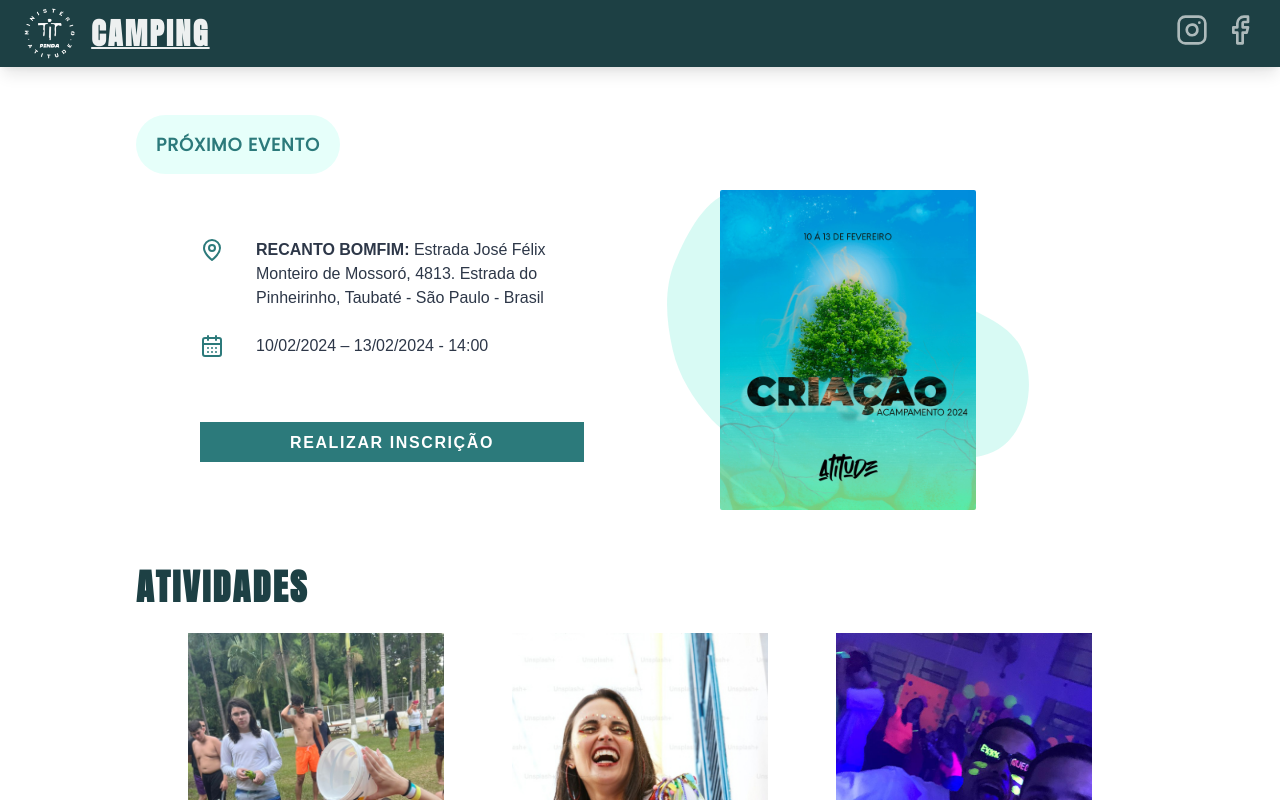
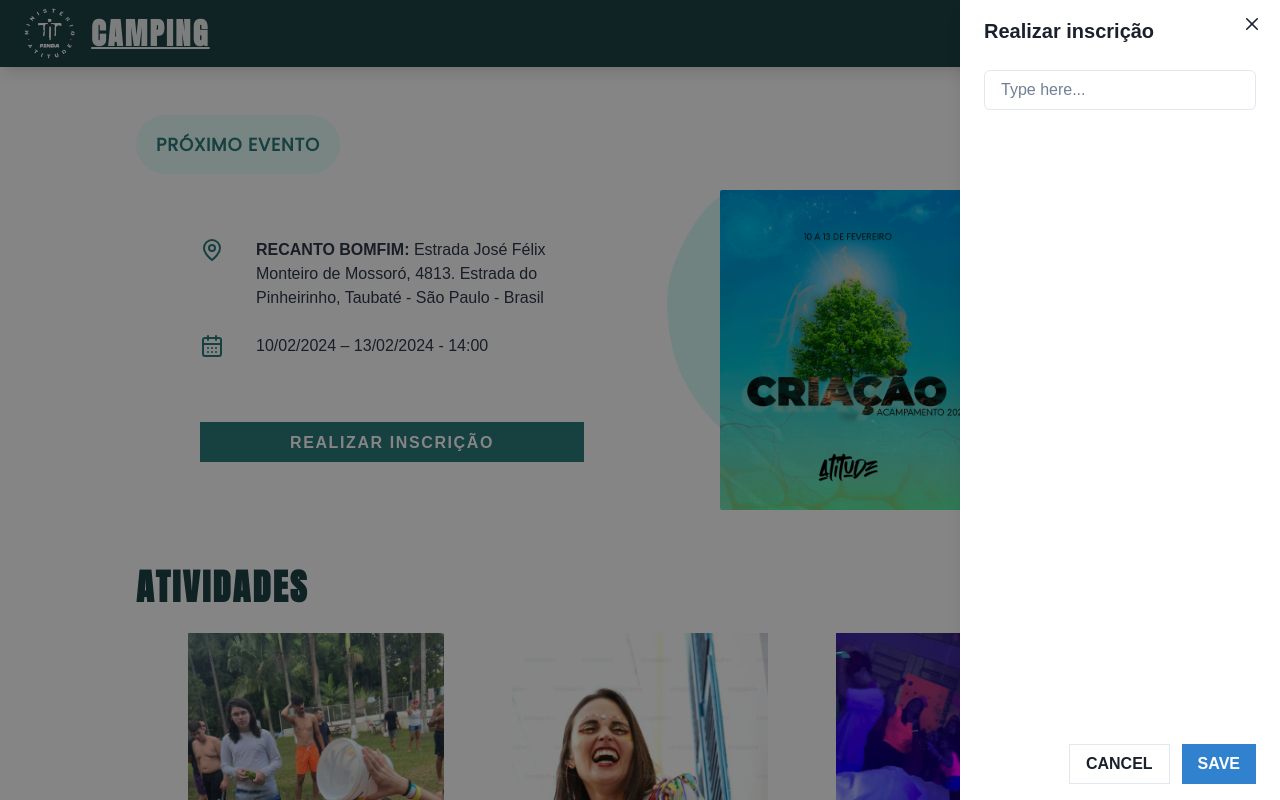
Before and after one commit to wellingtongmota/camping-fonte, a React (Vite) app: page / in a window 1280 px wide. Both pictures are taken after a click on the button "REALIZAR INSCRIÇÃO". Built offline with nearby package versions, Linux system fonts and the light colour scheme.

Commit message:
Criação componente SubscribeDrawer

```diff
--- a/src/components/NextEvent.jsx
+++ b/src/components/NextEvent.jsx
@@ -4,6 +4,7 @@ import { Badge, Button, Flex, Icon, Image, Text } from '@chakra-ui/react'
 import { LuMapPin, LuCalendarDays } from "react-icons/lu";
 
 import evento from '/arte_banner.jpg'
+import SubscribeDrawer from './SubscribeDrawer';
 
 const NextEvent = () => {
   return (
@@ -57,6 +58,7 @@ const NextEvent = () => {
             </Flex>
           </Flex>
 
+          <SubscribeDrawer w='full'>
             <Button
               mt={[6, 10]}
               w='full'
@@ -67,6 +69,7 @@ const NextEvent = () => {
             >
               Realizar inscrição
             </Button>
+          </SubscribeDrawer>
 
         </Flex>
 
--- /dev/null
+++ b/src/components/SubscribeDrawer.jsx
@@ -0,0 +1,43 @@
+import { Button, Drawer, DrawerBody, DrawerCloseButton, DrawerContent, DrawerFooter, DrawerHeader, DrawerOverlay, Flex, Input, useDisclosure } from '@chakra-ui/react'
+import React, { useRef } from 'react'
+
+
+const SubscribeDrawer = (props) => {
+
+  const { isOpen, onOpen, onClose } = useDisclosure()
+  const btnRef = useRef()
+
+  return (
+    <Flex {...props}>
+      <Flex w='full' ref={btnRef} onClick={onOpen}>
+        {props.children}
+      </Flex>
+
+      <Drawer
+        isOpen={isOpen}
+        placement='right'
+        onClose={onClose}
+        finalFocusRef={btnRef}
+      >
+        <DrawerOverlay />
+        <DrawerContent>
+          <DrawerCloseButton />
+          <DrawerHeader>Realizar inscrição</DrawerHeader>
+
+          <DrawerBody>
+            <Input placeholder='Type here...' />
+          </DrawerBody>
+
+          <DrawerFooter>
+            <Button variant='outline' mr={3} onClick={onClose}>
+              Cancel
+            </Button>
+            <Button colorScheme='blue'>Save</Button>
+          </DrawerFooter>
+        </DrawerContent>
+      </Drawer>
+    </Flex>
+  )
+}
+
+export default SubscribeDrawer
```
Lines whose indentation alone changed are shown as unchanged.
